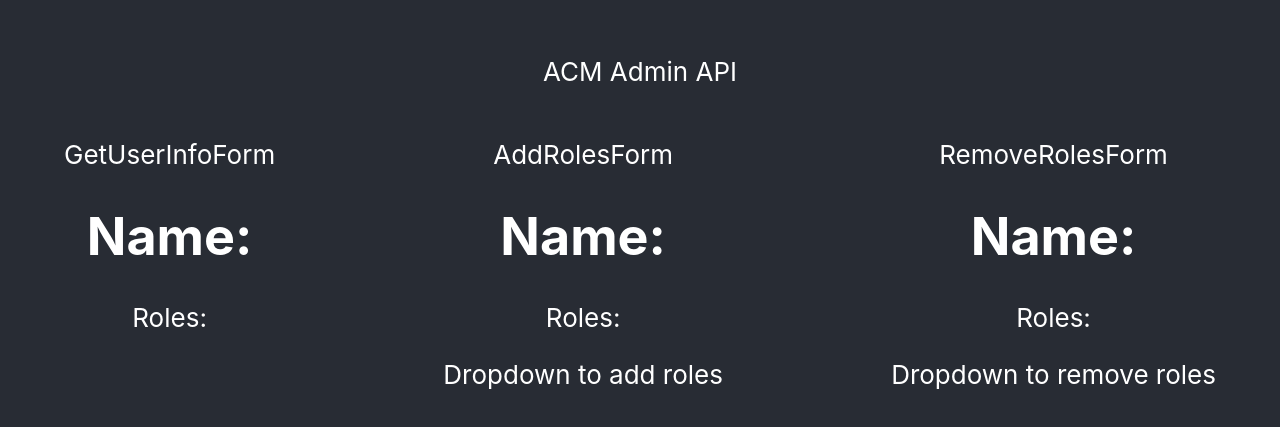
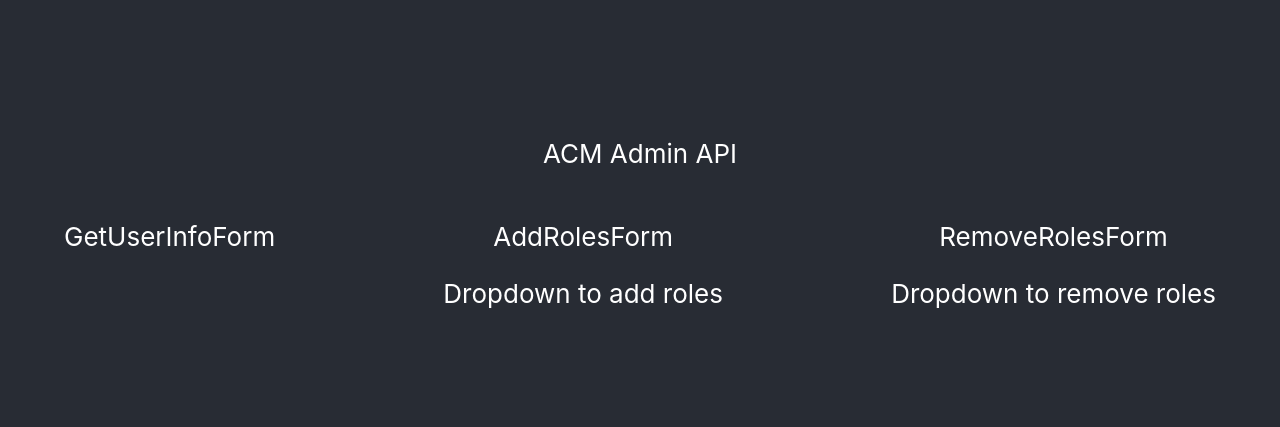
Before and after one commit to acm-uiuc/admin-api, a React (Create React App) app in the folder admin-api-frontend/: page / in a window 1280 px wide. Shown: the part 177-604 px from the top of the page. Built offline with nearby package versions, Linux system fonts and the light colour scheme.

Commit message:
Add in components

```diff
--- a/admin-api-frontend/src/App.js
+++ b/admin-api-frontend/src/App.js
@@ -9,7 +9,7 @@ function App() {
     <div className="App">
       <header className="App-header">
         {/* <img src={logo} className="App-logo" alt="logo" /> */}
-        <p>ACM Admin API</p>
+        <p>ACM Admin API </p>
         <div className="Form-container">
           <GetUserInfoForm />
           <AddRolesForm />
--- a/admin-api-frontend/src/components/AddRolesForm/index.tsx
+++ b/admin-api-frontend/src/components/AddRolesForm/index.tsx
@@ -5,8 +5,6 @@ const AddRolesForm = () => {
     <>
       <div>
         <p>AddRolesForm</p>
-        <h1>Name: {}</h1>
-        <p>Roles: {} </p>
         <p>Dropdown to add roles</p>
       </div>
     </>
--- a/admin-api-frontend/src/components/GetUserInfoForm/index.tsx
+++ b/admin-api-frontend/src/components/GetUserInfoForm/index.tsx
@@ -5,8 +5,6 @@ const GetUserInfoForm = () => {
     <>
       <div>
         <p>GetUserInfoForm</p>
-        <h1>Name: {}</h1>
-        <p>Roles: {} </p>
       </div>
     </>
   );
--- a/admin-api-frontend/src/components/RemoveRolesForm/index.tsx
+++ b/admin-api-frontend/src/components/RemoveRolesForm/index.tsx
@@ -5,8 +5,6 @@ const RemoveRolesForm = () => {
     <>
       <div>
         <p>RemoveRolesForm</p>
-        <h1>Name: {}</h1>
-        <p>Roles: {} </p>
         <p>Dropdown to remove roles</p>
       </div>
     </>
```
